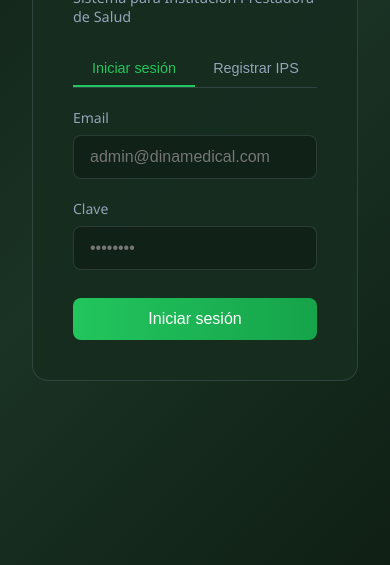
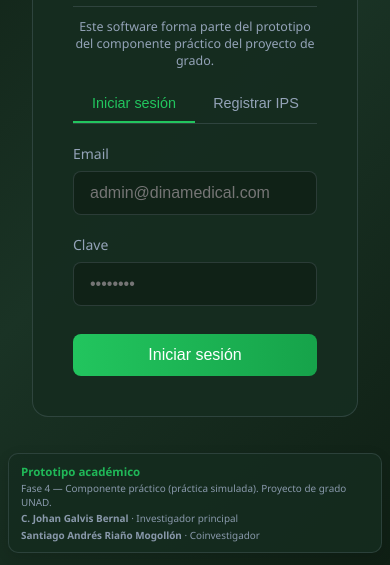
Before and after one commit to appsgalvis/dinamedical, a website: page front/index.html in a window 390 px wide. Shown: the part 279-844 px from the top of the page. Drawn offline with Linux system fonts and the light colour scheme.

Commit message:
Documentar contexto academico UNAD y aviso de prototipo en README y frontend
Co-authored-by: Cursor <cursoragent@cursor.com>

```diff
--- a/front/estilos.css
+++ b/front/estilos.css
@@ -103,6 +103,59 @@ body {
     background: linear-gradient(135deg, var(--fondo-grad-1) 0%, var(--fondo-grad-2) 50%, var(--fondo-grad-3) 100%);
     min-height: 100vh;
     color: var(--texto);
+}
+
+/* Aviso prototipo UNAD (login y aplicación) */
+.aviso-prototipo {
+    position: fixed;
+    right: 0.75rem;
+    bottom: 0.75rem;
+    z-index: 500;
+    max-width: 17rem;
+    padding: 0.6rem 0.75rem;
+    font-size: 0.68rem;
+    line-height: 1.35;
+    color: var(--texto-suave);
+    background: var(--fondo-card);
+    border: 1px solid var(--borde);
+    border-radius: 10px;
+    box-shadow: 0 4px 16px rgba(0, 0, 0, 0.15);
+    pointer-events: none;
+    opacity: 0.92;
+}
+
+.aviso-prototipo-titulo {
+    font-size: 0.72rem;
+    font-weight: 600;
+    color: var(--acento);
+    margin-bottom: 0.25rem;
+}
+
+.aviso-prototipo p {
+    margin: 0;
+}
+
+.aviso-prototipo p + p {
+    margin-top: 0.2rem;
+}
+
+.login-prototipo-nota {
+    font-size: 0.78rem;
+    color: var(--texto-suave);
+    margin: -0.5rem 0 1rem;
+    line-height: 1.35;
+    text-align: center;
+    border-top: 1px solid var(--borde);
+    padding-top: 0.75rem;
+}
+
+@media (max-width: 480px) {
+    .aviso-prototipo {
+        left: 0.5rem;
+        right: 0.5rem;
+        max-width: none;
+        font-size: 0.62rem;
+    }
 }
 
 /* Login */
@@ -712,6 +765,9 @@ tr.slot-vacio { opacity: 0.85; }
 #modal-historia-clinica[data-ancho="normal"] .modal { max-width: 640px !important; }
 #modal-historia-clinica[data-ancho="medio"] .modal { max-width: 72vw !important; }
 #modal-historia-clinica[data-ancho="completo"] .modal { max-width: 96vw !important; }
+#modal-ficha-sivigila[data-ancho="normal"] .modal { max-width: 640px !important; }
+#modal-ficha-sivigila[data-ancho="medio"] .modal { max-width: 72vw !important; }
+#modal-ficha-sivigila[data-ancho="completo"] .modal { max-width: 96vw !important; }
 .selector-ancho-modal { display: flex; gap: 1rem; margin-bottom: 0.75rem; font-size: 0.85rem; }
 .selector-ancho-modal label { display: flex; align-items: center; gap: 0.35rem; cursor: pointer; color: var(--texto-suave); }
 .selector-ancho-modal label:has(input:checked) { color: var(--acento); font-weight: 600; }
--- a/front/index.html
+++ b/front/index.html
@@ -4,14 +4,21 @@
     <meta charset="UTF-8">
     <meta name="viewport" content="width=device-width, initial-scale=1.0">
     <title>Dinamedical - IPS</title>
-    <link rel="stylesheet" href="estilos.css?v=23">
+    <link rel="stylesheet" href="estilos.css?v=25">
 </head>
 <body>
+    <aside class="aviso-prototipo" aria-label="Créditos del prototipo académico">
+        <p class="aviso-prototipo-titulo">Prototipo académico</p>
+        <p>Fase 4 — Componente práctico (práctica simulada). Proyecto de grado UNAD.</p>
+        <p><strong>C. Johan Galvis Bernal</strong> · Investigador principal</p>
+        <p><strong>Santiago Andrés Riaño Mogollón</strong> · Coinvestigador</p>
+    </aside>
     <!-- Vista Login -->
     <div id="vista-login" data-vista class="pagina-login">
         <div class="login-card">
             <h1>Dinamedical</h1>
             <p class="subtitulo">Sistema para Institución Prestadora de Salud</p>
+            <p class="login-prototipo-nota">Este software forma parte del prototipo del componente práctico del proyecto de grado.</p>
             <div class="tabs-login">
                 <button type="button" class="tab-login activo" data-tab="login">Iniciar sesión</button>
                 <button type="button" class="tab-login" data-tab="registro">Registrar IPS</button>
@@ -106,6 +113,7 @@
                 <div id="contenido-personas" class="oculto"></div>
                 <div id="contenido-citas" class="oculto"></div>
                 <div id="contenido-consultas" class="oculto"></div>
+                <div id="contenido-fichas" class="oculto"></div>
                 <div id="contenido-historias" class="oculto"></div>
                 <div id="contenido-ips" class="oculto"></div>
                 <div id="contenido-roles" class="oculto"></div>
@@ -504,8 +512,26 @@
         </div>
     </div>
 
-    <script src="app.js?v=24"></script>
+    <!-- Modal detalle Ficha SIVIGILA (datos básicos + detalles del evento) -->
+    <div id="modal-ficha-sivigila" class="overlay oculto" data-ancho="medio">
+        <div class="modal modal-ancho">
+            <h2>Ficha SIVIGILA</h2>
+            <div class="selector-ancho-modal">
+                <label><input type="radio" name="ficha-ancho" value="normal" onchange="setFichaAncho('normal')"> Normal</label>
+                <label><input type="radio" name="ficha-ancho" value="medio" onchange="setFichaAncho('medio')"> Medio</label>
+                <label><input type="radio" name="ficha-ancho" value="completo" onchange="setFichaAncho('completo')"> Completo</label>
+            </div>
+            <div id="ficha-sivigila-detalle" class="historia-detalle"></div>
+            <div style="display:flex;gap:0.5rem;margin-top:1rem;flex-wrap:wrap">
+                <button type="button" class="btn btn-secundario" id="btn-ficha-abrir-consulta" onclick="abrirFichaDesdeModal()">Abrir en Consultas</button>
+                <button type="button" class="btn btn-secundario" onclick="cerrarModal('modal-ficha-sivigila')">Cerrar</button>
+            </div>
+        </div>
+    </div>
+
+    <script src="app.js?v=25"></script>
     <script src="atencion.js?v=30"></script>
+    <script src="fichas-sivigila.js?v=2"></script>
     <script>
         document.querySelectorAll('.tab-login').forEach(tab => {
             tab.addEventListener('click', () => {
```
Also changed, not shown: README.md.
